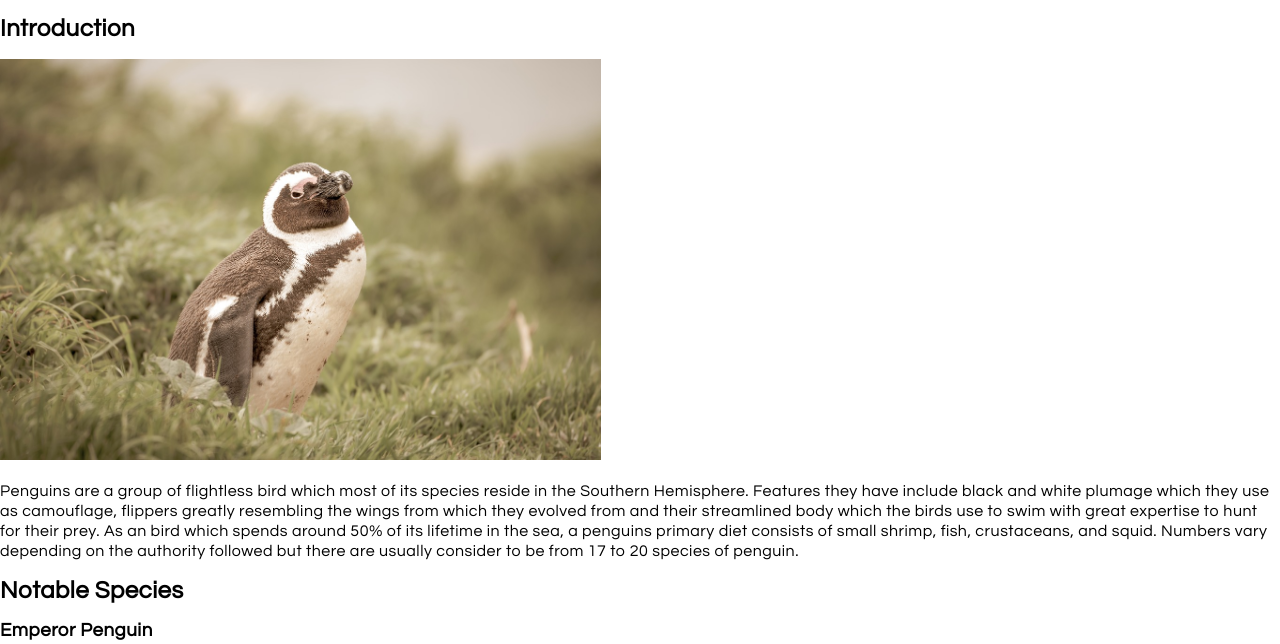
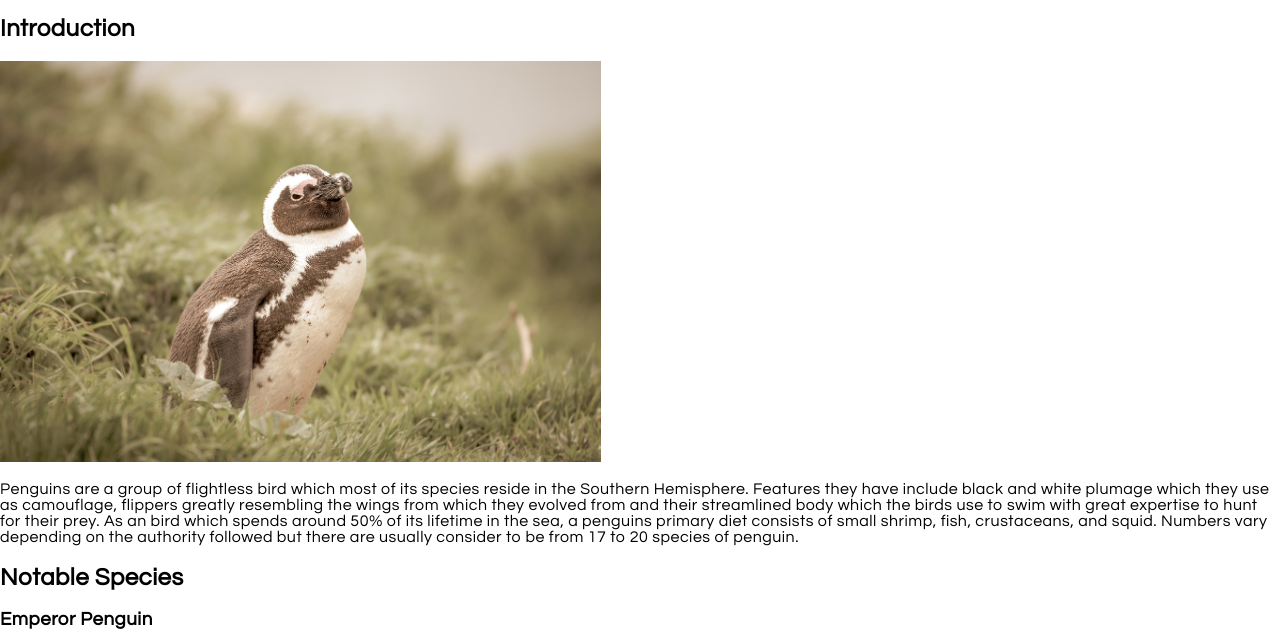
Before and after one commit to LyndonPanton/ThePenguinCompany, a plain HTML site: page index.html in a window 1280 px wide. Shown: the part 144-788 px from the top of the page. Drawn offline with Linux system fonts and the light colour scheme.

Commit message:
Used default line height

```diff
--- a/main.css
+++ b/main.css
@@ -7,9 +7,10 @@ body, html {
 	height: 100%;
 	padding: 0;
 	letter-spacing: 0.5px;
-	line-height: 20px;
 	font-family: "Century Gothic", CenturyGothic, AppleGothic, sans-serif;
 	font-size: 16px;
 	background-color: #FFFFFF;
 	color: #000000;
 }
+
+/* Header */
```
